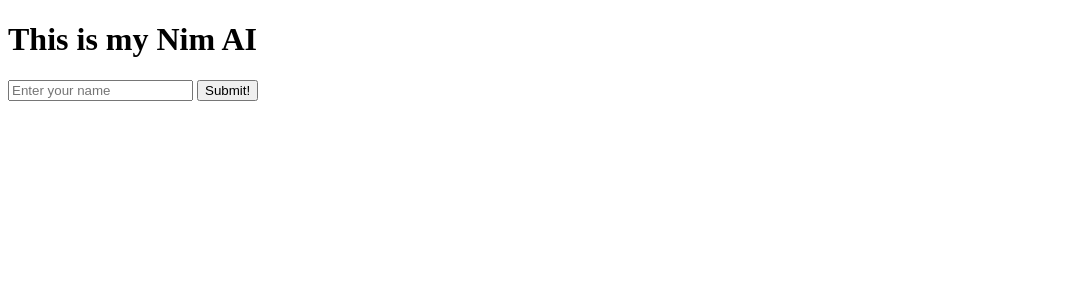
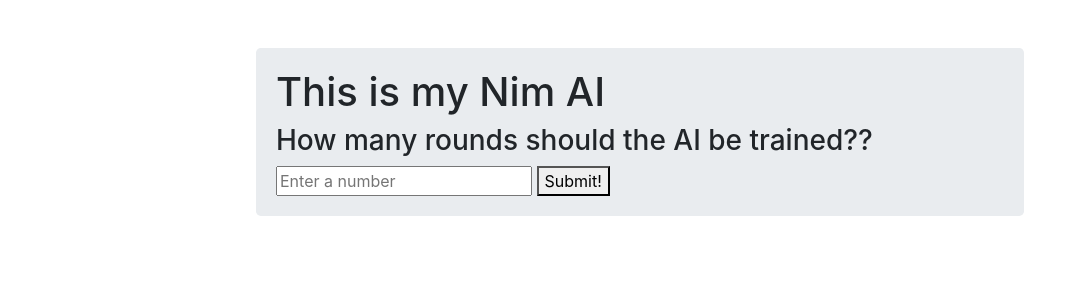
Before and after one commit to JokusPokus/Nim_AI, a Flask app: page /nim in a window 1280 px wide. Shown: the top 300 px of the page, without its empty margins (0-1079 px from the left). Run offline with Flask 2, Linux system fonts and the light colour scheme; some libraries are stand-ins or nearby versions.

Commit message:
implement basic gameflow without AI

```diff
--- a/application.py
+++ b/application.py
@@ -1,18 +1,35 @@
-from flask import Flask, render_template, url_for, request
+from flask import Flask, render_template, url_for, request, session, make_response
+from flask_session import Session
 from nimAI import train, play
 
 app = Flask(__name__)
 
+app.config["SESSION_PERMANENT"] = False
+app.config["SESSION_TYPE"] = "filesystem"
+Session(app)
+
+INITIAL_BOARD = [1, 3, 5, 7]
+
 
 @app.route("/")
 def index():
+    print("Hey from index")
     return render_template("index.html")
 
 
 @app.route("/nim", methods=["GET", "POST"])
 def nim():
     if request.method == "GET":
-        word = None
+        if not session.get("current_board"):
+            session["n_train"] = None
+        session["current_board"] = INITIAL_BOARD
     else:
-        word = request.form.get("word")
-    return render_template("nim.html", word=word)
+        if "n_train" in request.form:
+            session["n_train"] = request.form.get("n_train")
+        if "pile" in request.form:
+            pile = request.form.get("pile")
+        if "amount" in request.form:
+            amount = request.form.get("amount")
+            session["current_board"][int(pile) - 1] -= min(int(amount), session["current_board"][int(pile) - 1])
+
+    return render_template("nim.html", n_train=session["n_train"], new_board=session["current_board"])
--- a/templates/nim.html
+++ b/templates/nim.html
@@ -3,18 +3,105 @@
 <head>
     <meta charset="UTF-8">
     <title>Nim AI</title>
+    <link rel="stylesheet" href="https://stackpath.bootstrapcdn.com/bootstrap/4.3.1/css/bootstrap.min.css"
+          integrity="sha384-ggOyR0iXCbMQv3Xipma34MD+dH/1fQ784/j6cY/iJTQUOhcWr7x9JvoRxT2MZw1T"
+          crossorigin="anonymous">
+    <style>
+        .coin {
+            width: 100px;
+        }
+
+        .jumbotron {
+            width: 60%;
+            padding: 20px
+        }
+    </style>
 </head>
 <body>
+<div class="jumbotron mx-auto my-5">
+
+
     <h1>This is my Nim AI</h1>
 
-    {% if word is none %}
+    {% if n_train is none %}
     <form method="POST" action="{{ url_for('nim') }}">
-        <input name="word" type="text" placeholder="Enter your name">
+        <h3>How many rounds should the AI be trained??</h3>
+        <input name="n_train" type="number" placeholder="Enter a number">
         <button>Submit!</button>
     </form>
     {% else %}
-    <p>Nice to meet you, {{ word }}</p>
+        {% if new_board is not none %}
+            <div id="board" class="my-5 mx-3">
+                {% for i in range(new_board|length) %}
+                    <div class="row">
+                        <div>
+                            {{ i + 1 }}
+                        </div>
+                        {% if new_board[i] == 0 %}
+                            <div>
+                                <img class="coin" src="https://i.pinimg.com/originals/48/3f/b5/483fb5b680d22f94f90f89f4bace432b.gif">
+                            </div>
+                        {% else %}
+                            {% for j in range(new_board[i]) %}
+                                <div>
+                                    <img class="coin" src="https://www.bitgild.com/wp-content/uploads/2020/01/50g-china-panda-gold-proof-2020-1-2.png">
+                                </div>
+                            {% endfor %}
+                        {% endif %}
+                    </div>
+                {% endfor %}
+            </div>
+        {% endif %}
+
+    <form action="{{ url_for('nim') }}" id="makeMove" method="POST">
+        <p>From which pile would you like to remove coins?</p>
+        <input name="pile" type="number">
+        <p class="mt-4">How many coins would you like to remove?</p>
+        <input name="amount" type="number">
+
+        <button type="submit">Make your move</button>
+    </form>
+
+    <form action="{{ url_for('nim') }}" id="reset" method="GET" class="mt-4">
+        <button type="submit">Reset game</button>
+    </form>
+
     {% endif %}
+</div>
 
+<script>
+    $("#makeMove").submit(function(e) {
+
+        e.preventDefault(); // avoid to execute the actual submit of the form.
+
+        const form = $(this);
+        const url = form.attr('action');
+
+        $.ajax(url, {
+            method: "POST",
+            data: form.serialize(), // serializes the form's elements.
+            dataType: html,
+            success: function(response){
+                $("#board").html($('#board', response).html());
+            }
+        });
+    });
+
+    $("#reset").submit(function(e) {
+
+        e.preventDefault(); // avoid to execute the actual submit of the form.
+
+        const form = $(this);
+        const url = form.attr('action');
+
+        $.ajax(url, {
+            method: "GET",
+            dataType: html,
+            success: function(response){
+                $("#board").html($('#board', response).html());
+            }
+        });
+    });
+</script>
 </body>
 </html>
```
Also changed, not shown: templates/index.html (+7 -0 lines), 2 other files.
